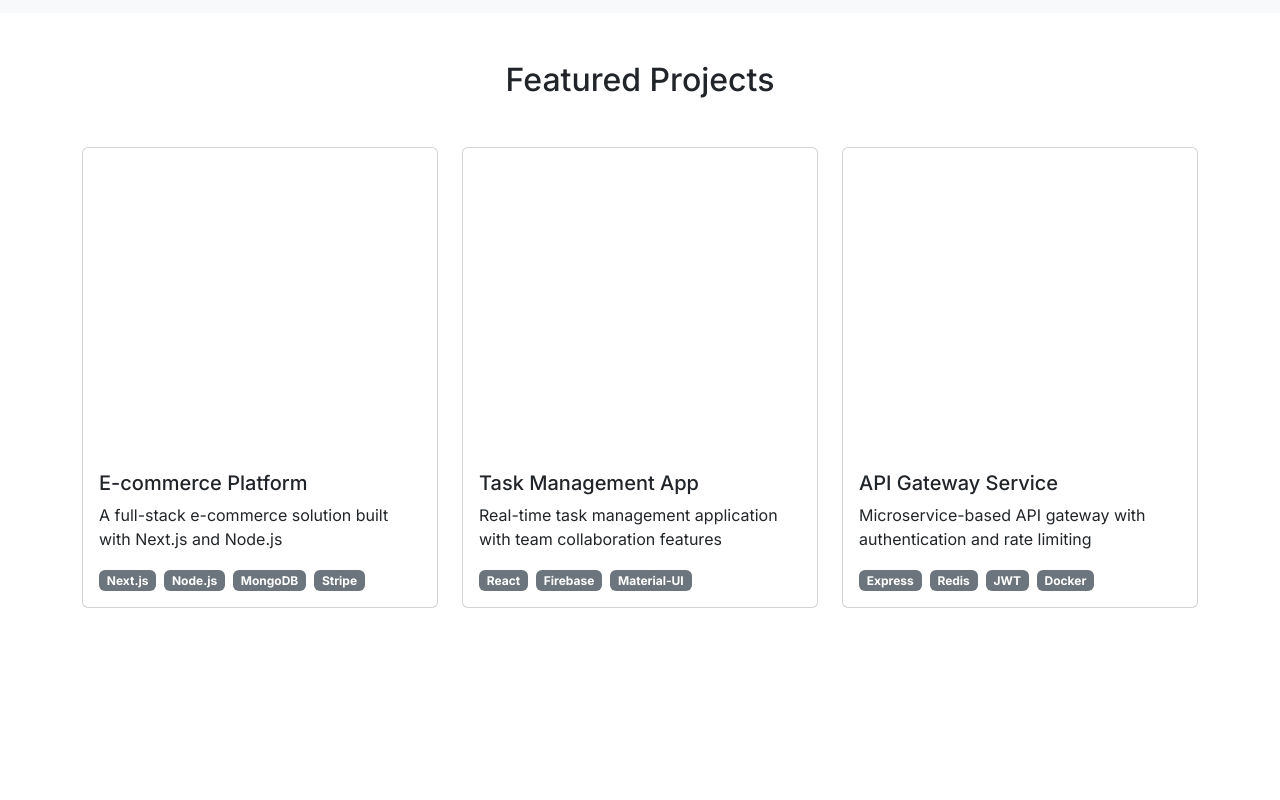
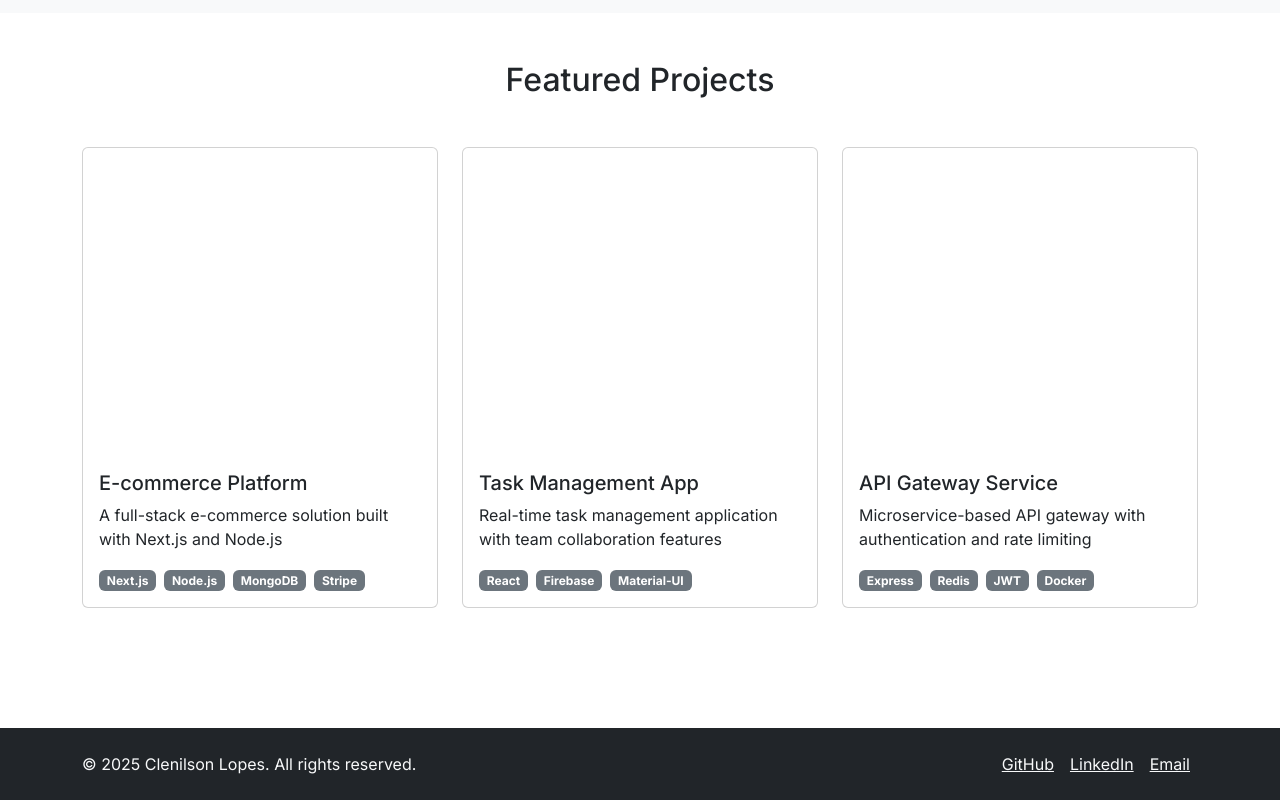
Before and after one commit to lorimweb/portfolio, a Next.js app: page / in a window 1280 px wide. Shown: the part 1610-2410 px from the top of the page. Before the commit the page ends 2290 px from the top, so only its background shows below. Built offline with nearby package versions, Linux system fonts and the light colour scheme.

Commit message:
feat: update layout and add Footer component for improved structure

```diff
--- a/src/app/layout.tsx
+++ b/src/app/layout.tsx
@@ -1,23 +1,31 @@
-import type { Metadata } from 'next'
-import { Inter } from 'next/font/google'
-import 'bootstrap/dist/css/bootstrap.min.css'
-import './globals.css'
+import type { Metadata } from 'next';
+import { Inter } from 'next/font/google';
+import './globals.css';
+import 'bootstrap/dist/css/bootstrap.min.css';
+import MainNav from '@/components/Navbar';
+import Footer from '@/components/Footer';
 
-const inter = Inter({ subsets: ['latin'] })
+const inter = Inter({ subsets: ['latin'] });
 
 export const metadata: Metadata = {
-  title: 'Full Stack Developer Portfolio',
-  description: 'Portfolio showcasing my full stack development skills and projects',
-}
+  title: 'Clenilson Lopes - Portfolio',
+  description: 'Full Stack Developer Portfolio',
+};
 
 export default function RootLayout({
   children,
 }: {
-  children: React.ReactNode
+  children: React.ReactNode;
 }) {
   return (
     <html lang="en">
-      <body className={inter.className}>{children}</body>
+      <body className={inter.className}>
+        <MainNav />
+        <main>
+          {children}
+        </main>
+        <Footer />
+      </body>
     </html>
-  )
+  );
 }
--- /dev/null
+++ b/src/components/Footer.tsx
@@ -0,0 +1,37 @@
+'use client';
+import { Container, Row, Col } from 'react-bootstrap';
+
+export default function Footer() {
+  const currentYear = new Date().getFullYear();
+
+  return (
+    <footer className="bg-dark text-light py-4 mt-5">
+      <Container>
+        <Row className="align-items-center">
+          <Col md={6} className="text-center text-md-start">
+            <p className="mb-0">© {currentYear} Clenilson Lopes. All rights reserved.</p>
+          </Col>
+          <Col md={6}>
+            <ul className="list-unstyled d-flex justify-content-center justify-content-md-end mb-0">
+              <li className="mx-2">
+                <a href="https://github.com/your-github" className="text-light" target="_blank" rel="noopener noreferrer">
+                  GitHub
+                </a>
+              </li>
+              <li className="mx-2">
+                <a href="https://linkedin.com/in/your-linkedin" className="text-light" target="_blank" rel="noopener noreferrer">
+                  LinkedIn
+                </a>
+              </li>
+              <li className="mx-2">
+                <a href="mailto:your.email@example.com" className="text-light">
+                  Email
+                </a>
+              </li>
+            </ul>
+          </Col>
+        </Row>
+      </Container>
+    </footer>
+  );
+}
```
